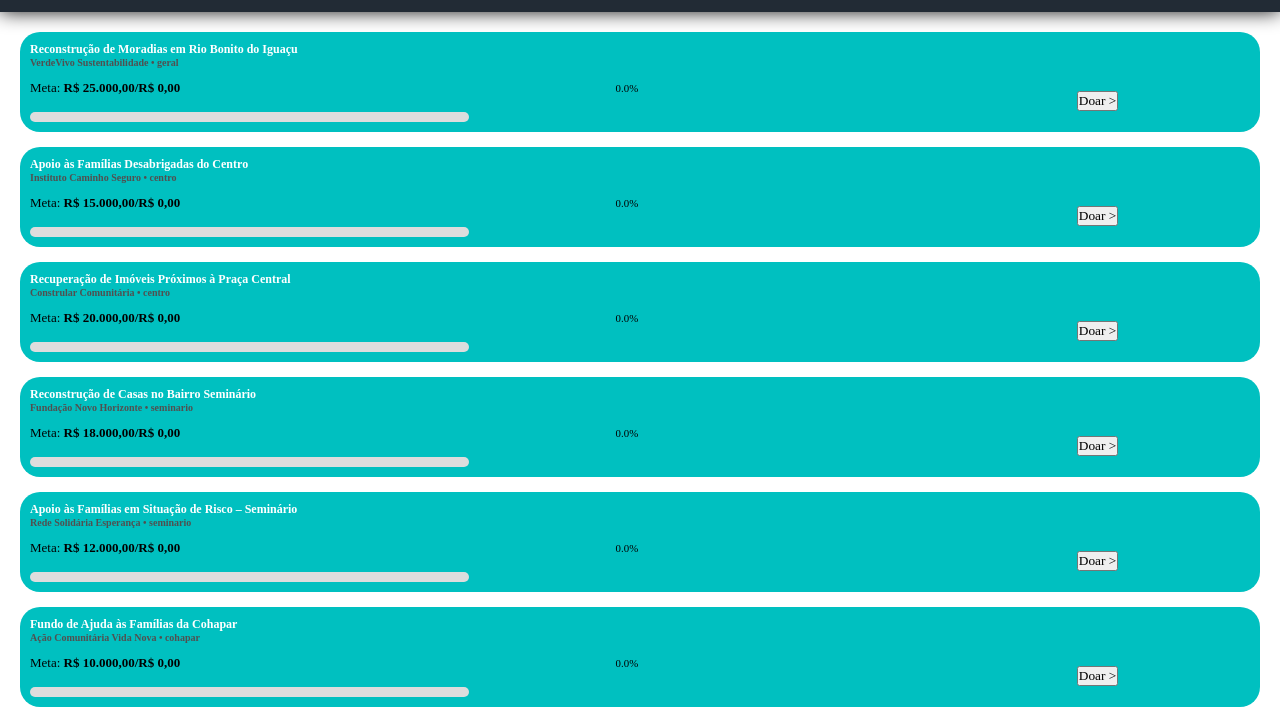
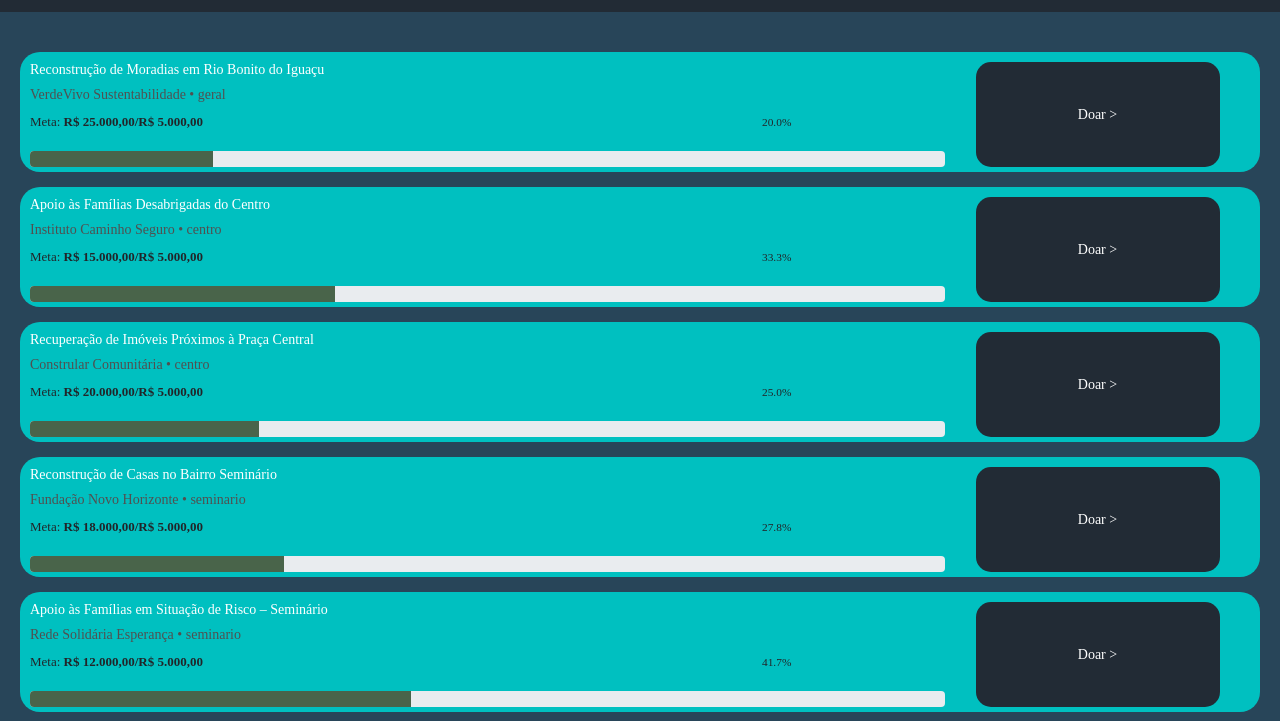
Before and after one commit to Gsouzs/KindHive, a plain HTML site: page index.html in a window 1280 px wide. Shown: the part 38-759 px from the top of the page. Drawn offline with nearby package versions, Linux system fonts and the light colour scheme; a web font is replaced by a local one.

Commit message:
Ajuste de Layout
Foi adicionado o Bootstrap e ajustado o layout para melhor visualização do sistema

```diff
--- a/cards.js
+++ b/cards.js
@@ -22,9 +22,6 @@ function criarCardParaCausa(id, causa) {
     <div class="causa-container">
       <h2>${nome}</h2>
       <h3>${empresa} • ${local.toString().replace(/_/g, ' ')}</h3>
-    </div>
-
-    <div class="meta-container">
       <div class="meta-info">
         <span>Meta: <strong>${formatCurrency(meta)}/${formatCurrency(arrecadado)}</strong></span>
         <span class="meta-percent">
@@ -33,8 +30,8 @@ function criarCardParaCausa(id, causa) {
         <br>
       </div>
 
-      <div class="barra-meta" aria-label="Progresso da meta">
-        <div class="progresso" style="width: ${porcentagem}%;"></div>
+      <div class="progress">
+        <div class="progresso" role="progressbar" style="width: ${porcentagem}%;" aria-valuenow="${porcentagem}" aria-valuemin="0" aria-valuemax="100"></div>
       </div>
 
     </div>
--- a/causas.json
+++ b/causas.json
@@ -5,7 +5,8 @@
       "meta": 25000,
       "empresa": "VerdeVivo Sustentabilidade",
       "descricao": "Auxiliar famílias que perderam parte ou toda a sua casa, financiando materiais básicos de construção e pequenas reformas.",
-      "local": "geral"
+      "local": "geral",
+      "arrecadado": 5000
     },
 
     "2": {
@@ -13,7 +14,8 @@
       "meta": 15000,
       "empresa": "Instituto Caminho Seguro",
       "descricao": "Fornecer ajuda financeira direta às famílias desalojadas da região central.",
-      "local": "centro"
+      "local": "centro",
+      "arrecadado": 5000
     },
 
     "3": {
@@ -22,6 +24,8 @@
       "empresa": "Constrular Comunitária",
       "descricao": "Reforma de casas e pequenos comércios afetados na área central da cidade.",
       "local": "centro"
+    ,
+      "arrecadado": 5000
     },
 
     "4": {
@@ -30,6 +34,8 @@
       "empresa": "Fundação Novo Horizonte",
       "descricao": "Apoiar reformas estruturais de moradias atingidas no Bairro Seminário.",
       "local": "seminario"
+    ,
+      "arrecadado": 5000
     },
 
     "5": {
@@ -38,6 +44,8 @@
       "empresa": "Rede Solidária Esperança",
       "descricao": "Garantir auxílio emergencial para famílias com necessidades urgentes.",
       "local": "seminario"
+    ,
+      "arrecadado": 5000
     },
 
     "6": {
@@ -46,6 +54,8 @@
       "empresa": "Ação Comunitária Vida Nova",
       "descricao": "Suporte financeiro para reconstrução de casas e reposição de itens essenciais.",
       "local": "cohapar"
+    ,
+      "arrecadado": 5000
     },
 
     "7": {
@@ -54,6 +64,8 @@
       "empresa": "Instituto Mãos Unidas",
       "descricao": "Refazer estruturas comprometidas, como telhados e paredes.",
       "local": "cohapar"
+    ,
+      "arrecadado": 5000
     },
 
     "8": {
@@ -62,6 +74,8 @@
       "empresa": "ONG Semeando o Bem",
       "descricao": "Auxiliar famílias vulneráveis da Vila Guarani na reposição de bens essenciais.",
       "local": "vila_guarani"
+    ,
+      "arrecadado": 5000
     },
 
     "9": {
@@ -70,6 +84,8 @@
       "empresa": "Projeto Construir Esperança",
       "descricao": "Reformas de telhados, pisos e muros danificados.",
       "local": "vila_guarani"
+    ,
+      "arrecadado": 5000
     },
 
     "10": {
@@ -78,6 +94,8 @@
       "empresa": "Cooperativa Raiz Forte",
       "descricao": "Auxiliar produtores na recuperação de estufas, galpões e equipamentos.",
       "local": "ireno_alves"
+    ,
+      "arrecadado": 5000
     },
 
     "11": {
@@ -86,6 +104,8 @@
       "empresa": "Instituto Terra Viva",
       "descricao": "Suprir necessidades urgentes de famílias de baixa renda na zona rural.",
       "local": "ireno_alves"
+    ,
+      "arrecadado": 5000
     },
 
     "12": {
@@ -94,6 +114,8 @@
       "empresa": "Associação AgroSolidária",
       "descricao": "Recuperar casas, currais e estruturas agrícolas afetadas.",
       "local": "marcos_freire"
+    ,
+      "arrecadado": 5000
     },
 
     "13": {
@@ -102,6 +124,8 @@
       "empresa": "Fundação Campo Unido",
       "descricao": "Auxílio na compra de materiais, sementes e ferramentas essenciais.",
       "local": "marcos_freire"
+    ,
+      "arrecadado": 5000
     },
 
     "14": {
@@ -110,6 +134,8 @@
       "empresa": "Projeto Comunidade Viva",
       "descricao": "Reparar casas e estradas comunitárias prejudicadas.",
       "local": "linha_gaucha"
+    ,
+      "arrecadado": 5000
     },
 
     "15": {
@@ -118,6 +144,8 @@
       "empresa": "Ação Social Luz do Sul",
       "descricao": "Suporte imediato para famílias com perdas materiais urgentes.",
       "local": "linha_gaucha"
+    ,
+      "arrecadado": 5000
     },
 
     "16": {
@@ -126,6 +154,8 @@
       "empresa": "Coletivo União Rural",
       "descricao": "Auxílio para reposição de eletrodomésticos e móveis essenciais.",
       "local": "linha_capanema"
+    ,
+      "arrecadado": 5000
     },
 
     "17": {
@@ -134,6 +164,8 @@
       "empresa": "Instituto Renovar Rural",
       "descricao": "Reconstrução de estruturas agrícolas e suporte às famílias afetadas.",
       "local": "linha_capanema"
+    ,
+      "arrecadado": 5000
     },
 
     "18": {
@@ -142,6 +174,8 @@
       "empresa": "Projeto Estrada Forte",
       "descricao": "Restaurar vias essenciais para transporte, saúde e acesso comunitário.",
       "local": "rural"
+    ,
+      "arrecadado": 5000
     },
 
     "19": {
@@ -150,6 +184,8 @@
       "empresa": "AgroVida Proteção",
       "descricao": "Apoio financeiro direto para agricultores recuperarem sua produção.",
       "local": "rural"
+    ,
+      "arrecadado": 5000
     },
 
     "20": {
--- a/index.html
+++ b/index.html
@@ -6,6 +6,7 @@
     <title>KindHive</title>
 
     <link rel="stylesheet" href="style.css">
+    <link href="https://cdn.jsdelivr.net/npm/bootstrap@5.0.2/dist/css/bootstrap.min.css" rel="stylesheet" integrity="sha384-EVSTQN3/azprG1Anm3QDgpJLIm9Nao0Yz1ztcQTwFspd3yD65VohhpuuCOmLASjC" crossorigin="anonymous">
 
 </head>
 <body>
@@ -27,13 +28,8 @@
     <main>
         <div id="cards_container">
 
-
-
         </div>
     </main>
-
-
-
     <script src="cards.js"></script>
 
 
--- a/style.css
+++ b/style.css
@@ -13,6 +13,8 @@
 
         html, body {
             height: 100vh;
+            background-color: black;
+            color:black
         }
 
         /* ===== HEADER ===== */
@@ -20,10 +22,8 @@
             background-color: #222B35;
             color: #ffffff;
             padding: 15px;
-
             display: grid;
             grid-template-columns: 1fr 1fr 1fr;
-
             box-shadow: #000 0px -1px 20px;
         }
 
@@ -49,6 +49,7 @@
         /* ===== MAIN ===== */
         main {
             padding: 20px;
+            background-color: #284559;
         }
 
         main h1 {
@@ -56,6 +57,8 @@
         }
 
         #cards_container {
+            position: relative;
+            margin-top: 20px;
             display: flex;
             flex-direction: column;
             align-items: center;
@@ -64,9 +67,10 @@
 
         /* ===== CARD ===== */
         .cards {
+            position:relative;
+            float:left;
             width: 100%;
-            height: 100px;
-
+            height: 120px;
             background-color: rgb(0, 192, 192);
             border-radius: 20px;
             padding: 10px;
@@ -80,22 +84,26 @@
 
         .cards h2 {
             color: white;
-            font-size: 12px;
+            font-size: 14px;
+            font-family: "Louis George Cafe";
         }
 
         .cards h3 {
             color: rgb(80, 80, 80);
-            font-size: 10px;
+            font-size: 14px;
+            font-family: "Louis George Cafe";
         }
 
         /* Área do título da causa */
         .causa-container {
             grid-row: 1;
+            padding-bottom: 0;
         }
 
         /* Área da barra de meta */
         .meta-container {
-            grid-row: 3;
+            position:relative;
+            float:left;
             font-family: Arial, sans-serif;
             width: 80%;
         }
@@ -117,16 +125,15 @@
 
         .progresso {
             height: 100%;
-            background: #4CAF50;
+            background: #49644a;
             width: 0%;
             transition: width 0.5s ease;
         }
 
         /* Botão DOAR */
         .container-abrir {
-            grid-row: 3;
-            grid-column: 2;
-
+            position:relative;
+            float:right;
             display: flex;
             justify-content: center;
             align-items: center;
@@ -140,3 +147,16 @@
             border: 1px solid #222B35;
             border-radius: 10px;
         }
+        .btn-doar {
+            position:relative;
+            float:right;
+            background-color: #222B35;
+            color: white;
+            border: none;
+            border-radius: 15px;
+            padding: 30px 20px;*/
+            cursor: pointer;
+            font-size: 14px;
+            height:100%;
+            width:80%;
+        }
```
